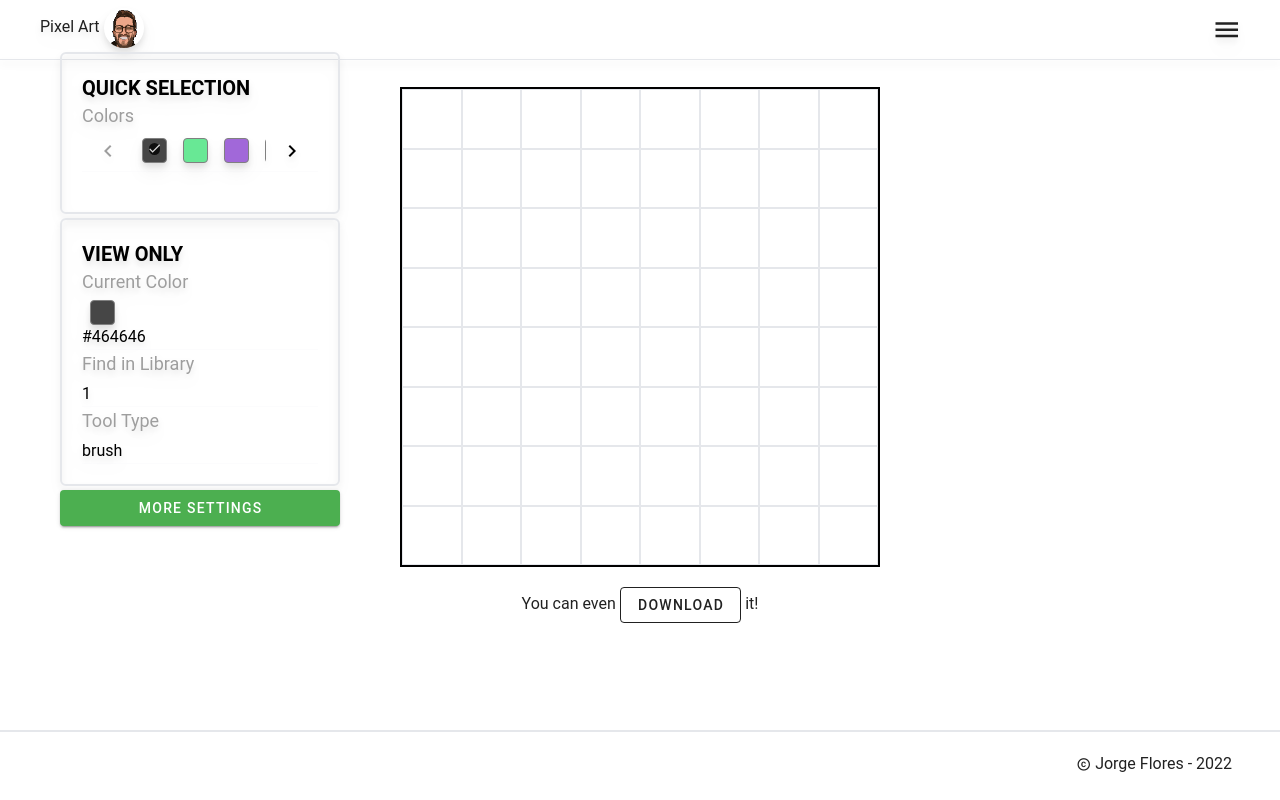
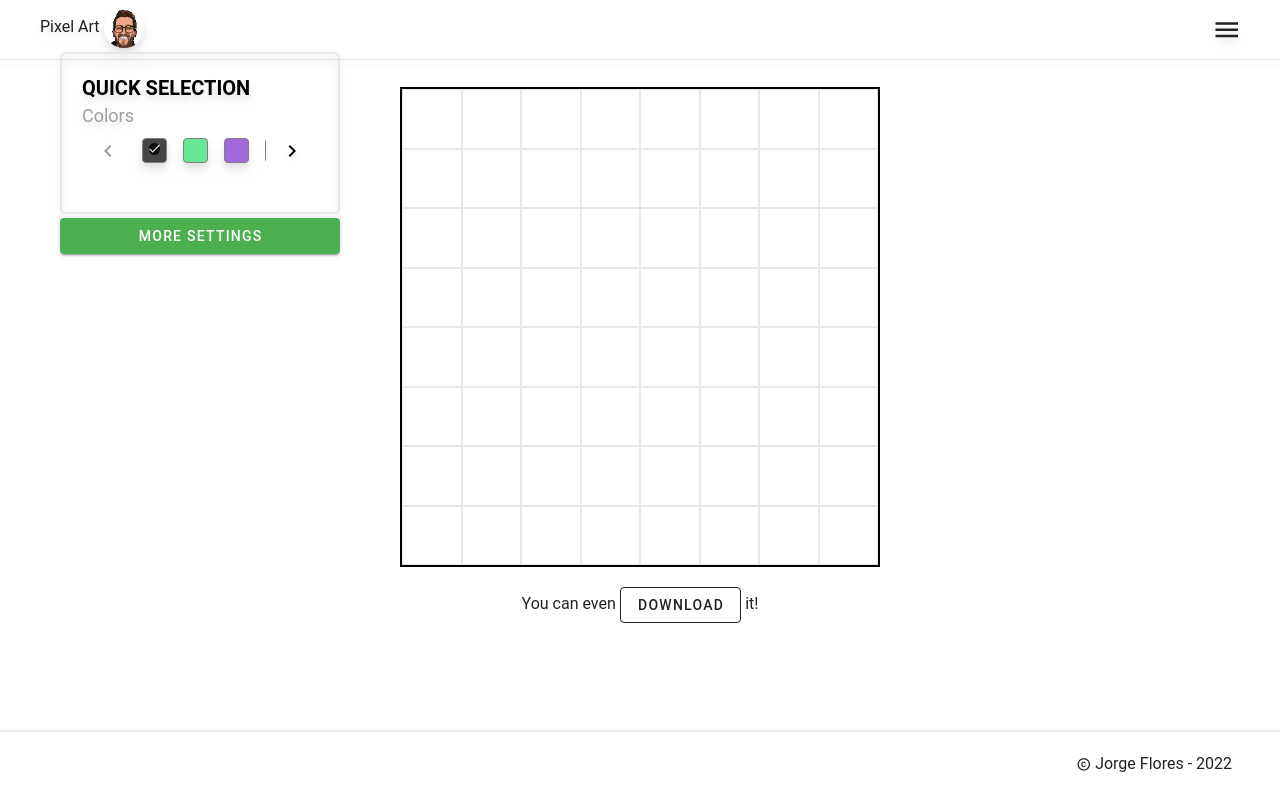
Before and after one commit to Landschy/pixelArtTool, a Vue app: page / in a window 1280 px wide. Built offline with nearby package versions, Linux system fonts and the light colour scheme.

Commit message:
updateViewOnlyRemoved

```diff
--- a/src/components/color/CurrentConfig.vue
+++ b/src/components/color/CurrentConfig.vue
@@ -28,31 +28,7 @@ const handeOnButtonSettings = () => {
         </div>
       </div>
     </div>
-    <div
-      class="mb-1 pa-0 rounded-md border-2 drop-shadow-lg opacity-100 text-black pa-5"
-    >
-      <h2 class="uppercase font-bold text-xl">View ONLY</h2>
-      <div class="pa-0">
-        <h3 class="mb-1 text-grey text-lg">Current Color</h3>
-        <ColorItem
-          :color="currentToPaint"
-          :idx="50"
-          :current-brush-color="currentBrush.color"
-        />
-        {{ currentToPaint }}
-      </div>
-      <v-divider color="white"></v-divider>
-      <div class="pa-0">
-        <h3 class="disabled text-grey mb-1 text-lg">Find in Library</h3>
-        {{ currentBrush.color + 1 }}
-      </div>
-      <v-divider color="white"></v-divider>
-      <div class="pa-0">
-        <h3 class="mb-1 text-grey text-lg">Tool Type</h3>
-        {{ currentBrush.type }}
-        <v-divider color="white"></v-divider>
-      </div>
-    </div>
+
     <v-btn variant="elevated" color="success" @click="handeOnButtonSettings">
       More Settings
     </v-btn>
--- /dev/null
+++ b/src/components/color/CurrentConfigViewOnly.vue
@@ -0,0 +1,37 @@
+<script lang="ts" setup>
+import { usePaintStore } from "@/stores/paintStore";
+import { storeToRefs } from "pinia";
+
+const paintStore = usePaintStore();
+const { currentBrush, currentToPaint } = storeToRefs(paintStore);
+</script>
+
+<template>
+  <div>
+    <div
+      class="mb-1 pa-0 rounded-md border-2 drop-shadow-lg opacity-100 text-black pa-5"
+    >
+      <h2 class="uppercase font-bold text-xl">View ONLY</h2>
+      <div class="pa-0">
+        <h3 class="mb-1 text-grey text-lg">Current Color</h3>
+        <ColorItem
+          :color="currentToPaint"
+          :idx="50"
+          :current-brush-color="currentBrush.color"
+        />
+        {{ currentToPaint }}
+      </div>
+      <v-divider color="white"></v-divider>
+      <div class="pa-0">
+        <h3 class="disabled text-grey mb-1 text-lg">Find in Library</h3>
+        {{ currentBrush.color + 1 }}
+      </div>
+      <v-divider color="white"></v-divider>
+      <div class="pa-0">
+        <h3 class="mb-1 text-grey text-lg">Tool Type</h3>
+        {{ currentBrush.type }}
+        <v-divider color="white"></v-divider>
+      </div>
+    </div>
+  </div>
+</template>
```
